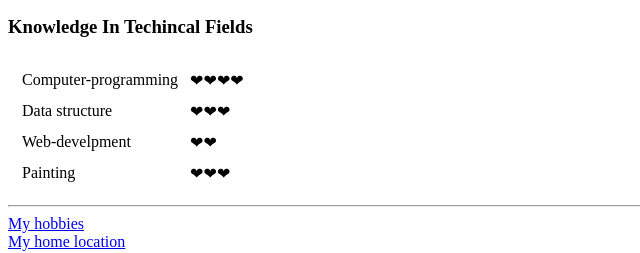
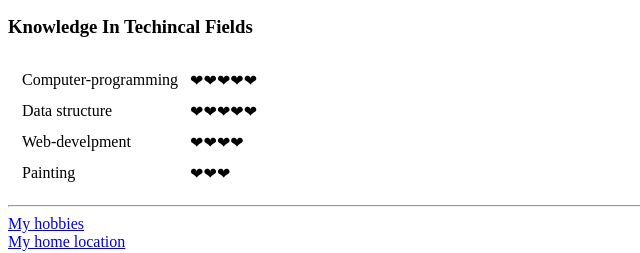
Before and after one commit to sahil98547/cv, a plain HTML site: page index.html in a window 1280 px wide. Shown: the part 612-865 px from the top of the page, 0-640 px from the left. Drawn offline with Linux system fonts and the light colour scheme.

Commit message:
Update index.html

```diff
--- a/index.html
+++ b/index.html
@@ -105,15 +105,15 @@
                 <table cellspacing="10">
                     <tr>
                         <td>Computer-programming </td>
-                        <td>❤❤❤❤</td>
+                        <td>❤❤❤❤❤</td>
                     </tr>
                     <tr>
                         <td>Data structure</td>
-                        <td>❤❤❤</td>
+                        <td>❤❤❤❤❤</td>
                     </tr>
                     <tr>
                         <td>Web-develpment</td>
-                        <td>❤❤</td>
+                        <td>❤❤❤❤</td>
                     </tr>
                     <tr>
                         <td>Painting</td>
```
